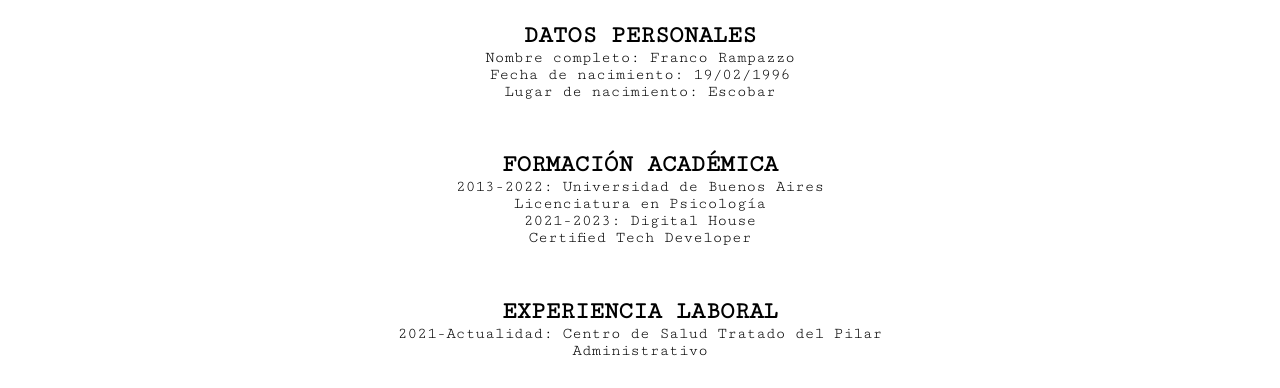
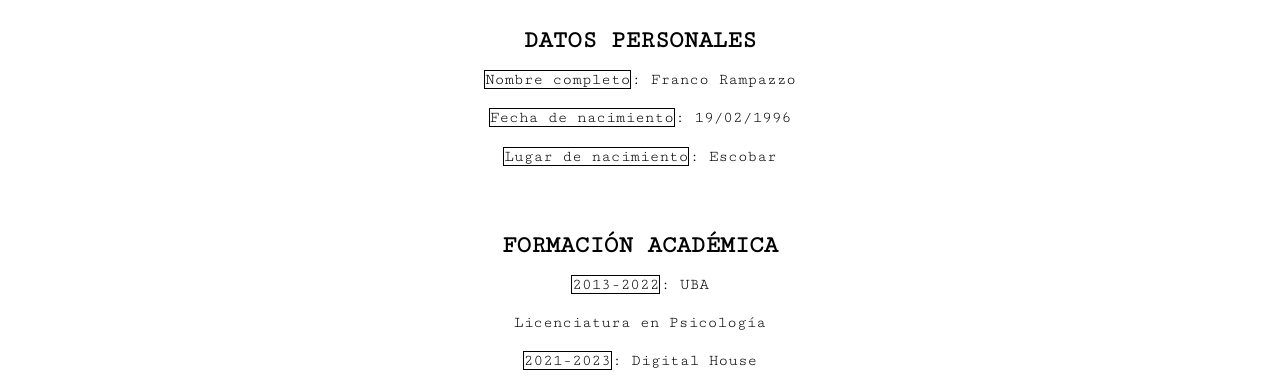
Before and after one commit to aquamantop/CV, a plain HTML site: page index.html in a window 1280 px wide. Shown: the part 548-936 px from the top of the page. Drawn offline with Linux system fonts and the light colour scheme.

Commit message:
retocando cv

```diff
--- a/Css/styles.css
+++ b/Css/styles.css
@@ -54,6 +54,10 @@ h1 {
 .secciones {
     padding: 2%;
     text-align: center;
+    line-height : 3vw;
+}
+.cajaSpan{
+    border: solid 1px black;
 }
 
 /* Redes */
@@ -232,6 +236,9 @@ header p {
     }
 }
 @media (max-width: 550px) {
+    .secciones {
+        line-height : 10vw;
+    }
     #descripcion {
         margin: 5vh 5vw;
     }
--- a/index.html
+++ b/index.html
@@ -27,9 +27,9 @@
         <section class="secciones">
             <h2>DATOS PERSONALES</h2>
             <ul type="none">
-                <li><span>Nombre completo: </span> Franco Rampazzo</li>
-                <li><span>Fecha de nacimiento: </span> 19/02/1996</li>
-                <li><span>Lugar de nacimiento: </span> Escobar</li>
+                <li><span class="cajaSpan">Nombre completo</span>: Franco Rampazzo</li>
+                <li><span class="cajaSpan">Fecha de nacimiento</span>: 19/02/1996</li>
+                <li><span class="cajaSpan">Lugar de nacimiento</span>: Escobar</li>
             </ul>
         </section>
 
@@ -37,10 +37,14 @@
         <section class="secciones">
             <h2>FORMACIÓN ACADÉMICA</h2>
             <ul type="none">
-                <li><span>2013-2022: </span>Universidad de Buenos Aires</li>
-                    <span class="segundaLinea">Licenciatura en Psicología</span>
-                <li><span>2021-2023: </span> Digital House</li>
-                    <span class="segundaLinea">Certified Tech Developer</span>
+                <li>
+                <span class="cajaSpan">2013-2022</span>: UBA
+                </li>
+                <span>Licenciatura en Psicología</span>
+                <li>
+                <span class="cajaSpan">2021-2023</span>: Digital House
+                </li>
+                <span>Certified Tech Developer</span>
             </ul>
         </section>
 
@@ -48,8 +52,8 @@
         <section class="secciones">
             <h2>EXPERIENCIA LABORAL</h2>
             <ul type="none">
-                <li><span>2021-Actualidad: </span>Centro de Salud Tratado del Pilar</li>
-                    <span class="segundaLinea2"> Administrativo</span>
+                <li><span class="cajaSpan">Feb-Sep 2021</span>: Centro de Salud Tratado del Pilar</li>
+                <span> Administrativo</span>
             </ul>
         </section>
 
```
Also changed, not shown: sobremi.html (+2 -2 lines), 2 other files.
